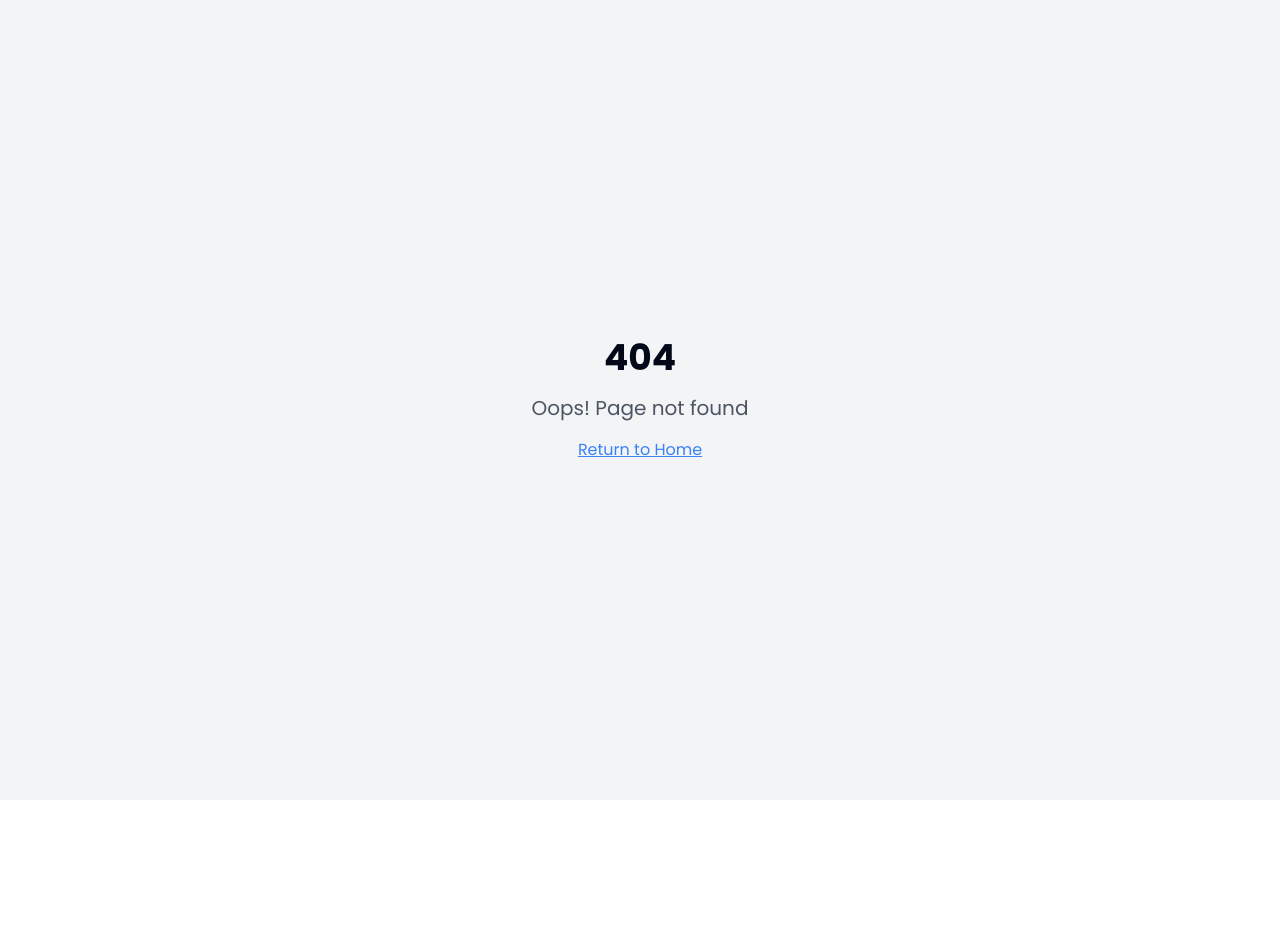
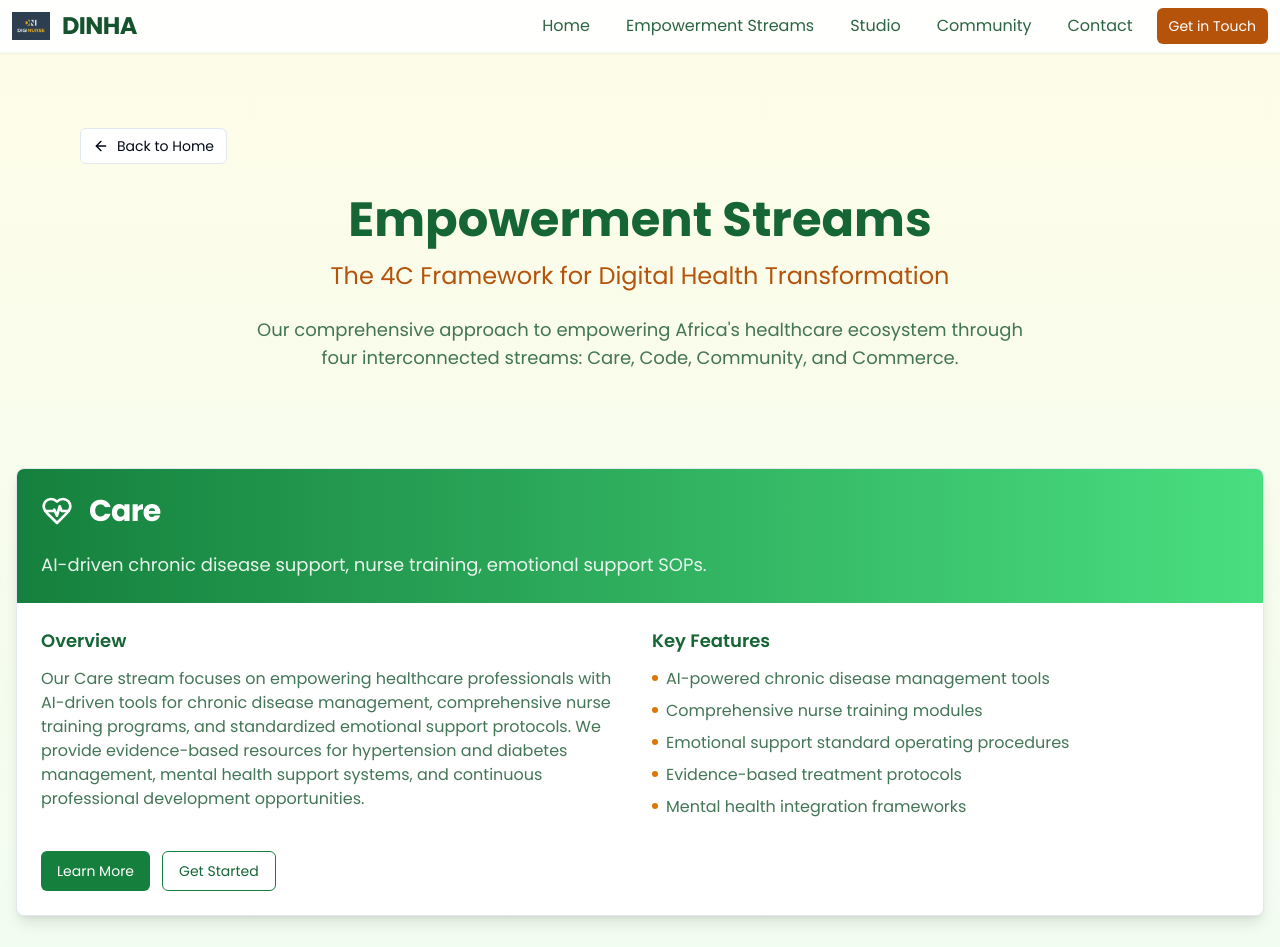
Before and after one commit to diginurseH/AHAID, a React (Vite) app: page /empowerment-streams in a window 1280 px wide. Before the commit this address had no page. Shown: the top 947 px of the page. Before the commit the page ends 800 px from the top, so only its background shows below. Built offline with nearby package versions, Linux system fonts and the light colour scheme.

Commit message:
feat: Create Empowerment Streams page
Move the Empowerment Streams section to a dedicated page.

```diff
--- a/src/App.tsx
+++ b/src/App.tsx
@@ -1,9 +1,11 @@
+
 import { Toaster } from "@/components/ui/toaster";
 import { Toaster as Sonner } from "@/components/ui/sonner";
 import { TooltipProvider } from "@/components/ui/tooltip";
 import { QueryClient, QueryClientProvider } from "@tanstack/react-query";
 import { BrowserRouter, Routes, Route } from "react-router-dom";
 import Index from "./pages/Index";
+import EmpowermentStreams from "./pages/EmpowermentStreams";
 import NotFound from "./pages/NotFound";
 
 const queryClient = new QueryClient();
@@ -16,6 +18,7 @@ const App = () => (
       <BrowserRouter>
         <Routes>
           <Route path="/" element={<Index />} />
+          <Route path="/empowerment-streams" element={<EmpowermentStreams />} />
           {/* ADD ALL CUSTOM ROUTES ABOVE THE CATCH-ALL "*" ROUTE */}
           <Route path="*" element={<NotFound />} />
         </Routes>
--- /dev/null
+++ b/src/pages/EmpowermentStreams.tsx
@@ -0,0 +1,197 @@
+
+import { Button } from "@/components/ui/button";
+import { Card, CardContent, CardHeader, CardTitle } from "@/components/ui/card";
+import { HeartPulse, Sparkles, Users, BookMarked, ArrowLeft } from "lucide-react";
+import { Link } from "react-router-dom";
+import Navbar from "@/components/Navbar";
+
+const empowermentStreams = [
+  {
+    title: "Care",
+    description:
+      "AI-driven chronic disease support, nurse training, emotional support SOPs.",
+    fullDescription: "Our Care stream focuses on empowering healthcare professionals with AI-driven tools for chronic disease management, comprehensive nurse training programs, and standardized emotional support protocols. We provide evidence-based resources for hypertension and diabetes management, mental health support systems, and continuous professional development opportunities.",
+    color: "from-green-700 to-green-400",
+    icon: <HeartPulse className="w-8 h-8" />,
+    features: [
+      "AI-powered chronic disease management tools",
+      "Comprehensive nurse training modules",
+      "Emotional support standard operating procedures",
+      "Evidence-based treatment protocols",
+      "Mental health integration frameworks"
+    ]
+  },
+  {
+    title: "Code",
+    description:
+      "Open-source innovation hub, technical guides, APIs, and developer resources.",
+    fullDescription: "The Code stream represents our commitment to open-source innovation and collaborative development. We provide comprehensive technical documentation, robust APIs, developer toolkits, and community-driven projects that advance digital health solutions across Africa.",
+    color: "from-blue-900 to-blue-400",
+    icon: <Sparkles className="w-8 h-8" />,
+    features: [
+      "Open-source health technology projects",
+      "Comprehensive API documentation",
+      "Developer community platform",
+      "Technical guides and tutorials",
+      "Collaborative innovation workspace"
+    ]
+  },
+  {
+    title: "Community",
+    description:
+      "Powerful stories, webinars, emotional wellness resources, testimonials.",
+    fullDescription: "Our Community stream amplifies voices, shares transformative stories, and builds connections across Africa's healthcare ecosystem. Through webinars, testimonials, and wellness resources, we create a supportive network that drives positive change.",
+    color: "from-amber-700 to-yellow-300",
+    icon: <Users className="w-8 h-8" />,
+    features: [
+      "Inspirational healthcare stories",
+      "Regular community webinars",
+      "Emotional wellness resources",
+      "Patient and provider testimonials",
+      "Peer support networks"
+    ]
+  },
+  {
+    title: "Commerce",
+    description:
+      "Digital strategy & tools for small and medium-sized African enterprises.",
+    fullDescription: "The Commerce stream empowers African SMEs with digital transformation tools and strategies. Our proven approach includes web applications, mobile solutions, and messaging platform integrations that drive real business growth and community impact.",
+    color: "from-yellow-700 to-yellow-400",
+    icon: <BookMarked className="w-8 h-8" />,
+    features: [
+      "Digital transformation consulting",
+      "Custom web and mobile applications",
+      "WhatsApp business integrations",
+      "E-commerce platform development",
+      "Digital marketing strategies"
+    ],
+    proofOfLife: {
+      title: "Mister's Bakery Success Story",
+      description: "DINHA successfully implemented a comprehensive digital solution for Mister's Bakery, including a custom web application and WhatsApp integration, resulting in increased customer engagement and streamlined operations."
+    }
+  },
+];
+
+const EmpowermentStreams = () => {
+  return (
+    <div className="min-h-screen bg-gradient-to-b from-yellow-50 via-emerald-50 to-white">
+      <Navbar />
+
+      <main className="pt-20 pb-12">
+        {/* Header Section */}
+        <section className="max-w-6xl mx-auto px-4 py-12">
+          <div className="flex items-center gap-4 mb-8">
+            <Button variant="outline" size="sm" asChild>
+              <Link to="/" className="flex items-center gap-2">
+                <ArrowLeft className="w-4 h-4" />
+                Back to Home
+              </Link>
+            </Button>
+          </div>
+
+          <div className="text-center mb-12">
+            <h1 className="text-4xl md:text-5xl font-bold text-green-800 mb-4">
+              Empowerment Streams
+            </h1>
+            <h2 className="text-xl md:text-2xl text-amber-700 mb-6">
+              The 4C Framework for Digital Health Transformation
+            </h2>
+            <p className="max-w-3xl mx-auto text-lg text-green-900/80">
+              Our comprehensive approach to empowering Africa's healthcare ecosystem through four interconnected streams: Care, Code, Community, and Commerce.
+            </p>
+          </div>
+        </section>
+
+        {/* Empowerment Streams Details */}
+        <section className="max-w-7xl mx-auto px-4">
+          <div className="grid gap-8">
+            {empowermentStreams.map((stream, index) => (
+              <Card key={stream.title} className="overflow-hidden shadow-lg animate-fade-in">
+                <div className={`bg-gradient-to-r ${stream.color} text-white p-6`}>
+                  <CardHeader className="p-0">
+                    <div className="flex items-center gap-4 mb-4">
+                      {stream.icon}
+                      <CardTitle className="text-2xl md:text-3xl font-bold">
+                        {stream.title}
+                      </CardTitle>
+                    </div>
+                    <p className="text-lg text-white/90">
+                      {stream.description}
+                    </p>
+                  </CardHeader>
+                </div>
+
+                <CardContent className="p-6">
+                  <div className="grid md:grid-cols-2 gap-6">
+                    <div>
+                      <h4 className="text-lg font-semibold text-green-800 mb-3">
+                        Overview
+                      </h4>
+                      <p className="text-green-900/80 mb-4">
+                        {stream.fullDescription}
+                      </p>
+                    </div>
+
+                    <div>
+                      <h4 className="text-lg font-semibold text-green-800 mb-3">
+                        Key Features
+                      </h4>
+                      <ul className="space-y-2">
+                        {stream.features.map((feature, idx) => (
+                          <li key={idx} className="flex items-start gap-2 text-green-900/80">
+                            <div className="w-1.5 h-1.5 bg-amber-600 rounded-full mt-2 flex-shrink-0" />
+                            {feature}
+                          </li>
+                        ))}
+                      </ul>
+                    </div>
+                  </div>
+
+                  {stream.proofOfLife && (
+                    <div className="mt-6 bg-amber-50 border border-amber-200 rounded-lg p-4">
+                      <h5 className="font-semibold text-amber-800 mb-2">
+                        {stream.proofOfLife.title}
+                      </h5>
+                      <p className="text-amber-900/80 text-sm">
+                        {stream.proofOfLife.description}
+                      </p>
+                    </div>
+                  )}
+
+                  <div className="mt-6 flex flex-wrap gap-3">
+                    <Button className="bg-green-700 hover:bg-green-800 text-white">
+                      Learn More
+                    </Button>
+                    <Button variant="outline" className="border-green-700 text-green-800 hover:bg-green-50">
+                      Get Started
+                    </Button>
+                  </div>
+                </CardContent>
+              </Card>
+            ))}
+          </div>
+        </section>
+
+        {/* Call to Action */}
+        <section className="max-w-4xl mx-auto px-4 py-12 text-center">
+          <h3 className="text-2xl md:text-3xl font-bold text-green-800 mb-4">
+            Ready to Transform Healthcare in Africa?
+          </h3>
+          <p className="text-lg text-green-900/80 mb-6">
+            Join us in building a comprehensive digital health ecosystem that empowers communities across Africa.
+          </p>
+          <div className="flex flex-col sm:flex-row gap-4 justify-center">
+            <Button size="lg" className="bg-amber-700 hover:bg-amber-800 text-white">
+              Partner with Us
+            </Button>
+            <Button size="lg" variant="outline" className="border-green-700 text-green-800 hover:bg-green-50" asChild>
+              <Link to="/#contact">Get in Touch</Link>
+            </Button>
+          </div>
+        </section>
+      </main>
+    </div>
+  );
+};
+
+export default EmpowermentStreams;
--- a/src/pages/Index.tsx
+++ b/src/pages/Index.tsx
@@ -1,6 +1,8 @@
+
 import { Button } from "@/components/ui/button";
 import { Card, CardContent } from "@/components/ui/card";
 import { Sparkles, Users, HeartPulse, BookMarked } from "lucide-react";
+import { Link } from "react-router-dom";
 import Navbar from "@/components/Navbar";
 import DinhaLogo from "@/components/DinhaLogo";
 
```
